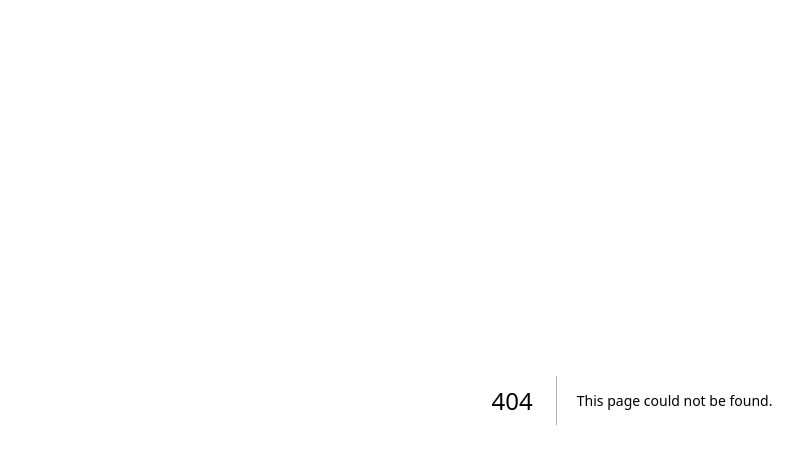
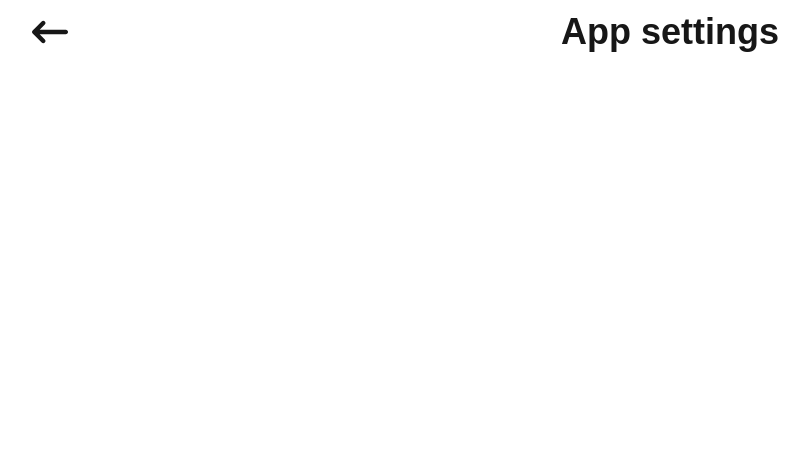
Before and after one commit to Aravind-1294/practice-question-paper, a Next.js app: page /settings in a window 1280 px wide. Before the commit this address had no page. Shown: the top 464 px of the page, without its empty margins (8-817 px from the left). Built offline with nearby package versions, Linux system fonts and the light colour scheme.

Commit message:
Added a settings page; not a styled one, but atleast we can visit it

```diff
--- a/app/components/DashboardNavbar.tsx
+++ b/app/components/DashboardNavbar.tsx
@@ -1,5 +1,6 @@
 'use client'
 import { BellIcon, UserCircleIcon, Cog6ToothIcon } from '@heroicons/react/24/outline'
+import Link from 'next/link'
 
 const DashboardNavbar = () => {
   return (
@@ -9,9 +10,9 @@ const DashboardNavbar = () => {
           <button className="text-gray-500 hover:text-gray-700 p-2 rounded-full hover:bg-gray-100">
             <BellIcon className="h-6 w-6" />
           </button>
-          <button className="text-gray-500 hover:text-gray-700 p-2 rounded-full hover:bg-gray-100">
+          <Link href="/settings" className="text-gray-500 hover:text-gray-700 p-2 rounded-full hover:bg-gray-100">
             <Cog6ToothIcon className="h-6 w-6" />
-          </button>
+          </Link>
           <button className="flex items-center space-x-2 text-gray-700 hover:text-gray-900 p-2 rounded-lg hover:bg-gray-100">
             <UserCircleIcon className="h-6 w-6" />
             <span>Account</span>
--- /dev/null
+++ b/app/settings/page.tsx
@@ -0,0 +1,19 @@
+import Link from "next/link";
+import React from "react";
+import { FaArrowLeftLong } from "react-icons/fa6";
+const SettingsPage = () => {
+  return (
+    <div>
+      <div className="flex items-center">
+        <Link href="/Dashboard">
+          <FaArrowLeftLong className="ml-10 text-4xl hover:scale-75 transition" />
+        </Link>
+        <h1 className="text-center w-full font-bold text-4xl py-3">
+          App settings
+        </h1>
+      </div>
+    </div>
+  );
+};
+
+export default SettingsPage;
--- a/package.json
+++ b/package.json
@@ -13,7 +13,8 @@
     "clsx": "^2.1.1",
     "next": "^15.0.0",
     "react": "19.0.0-rc-65a56d0e-20241020",
-    "react-dom": "19.0.0-rc-65a56d0e-20241020"
+    "react-dom": "19.0.0-rc-65a56d0e-20241020",
+    "react-icons": "^5.3.0"
   },
   "devDependencies": {
     "@types/node": "^20.16.14",
```
Also changed, not shown: 1 other file (tests, documents, lock files or other folders).
